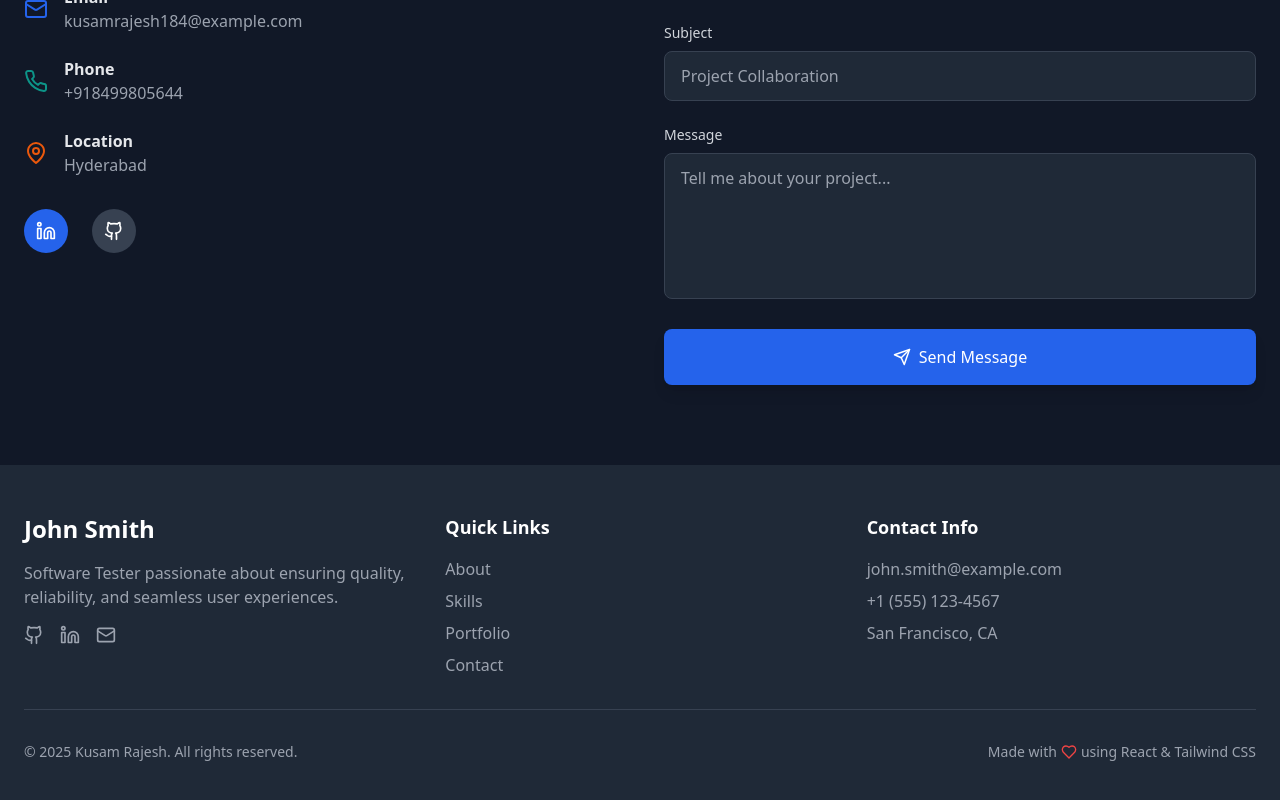
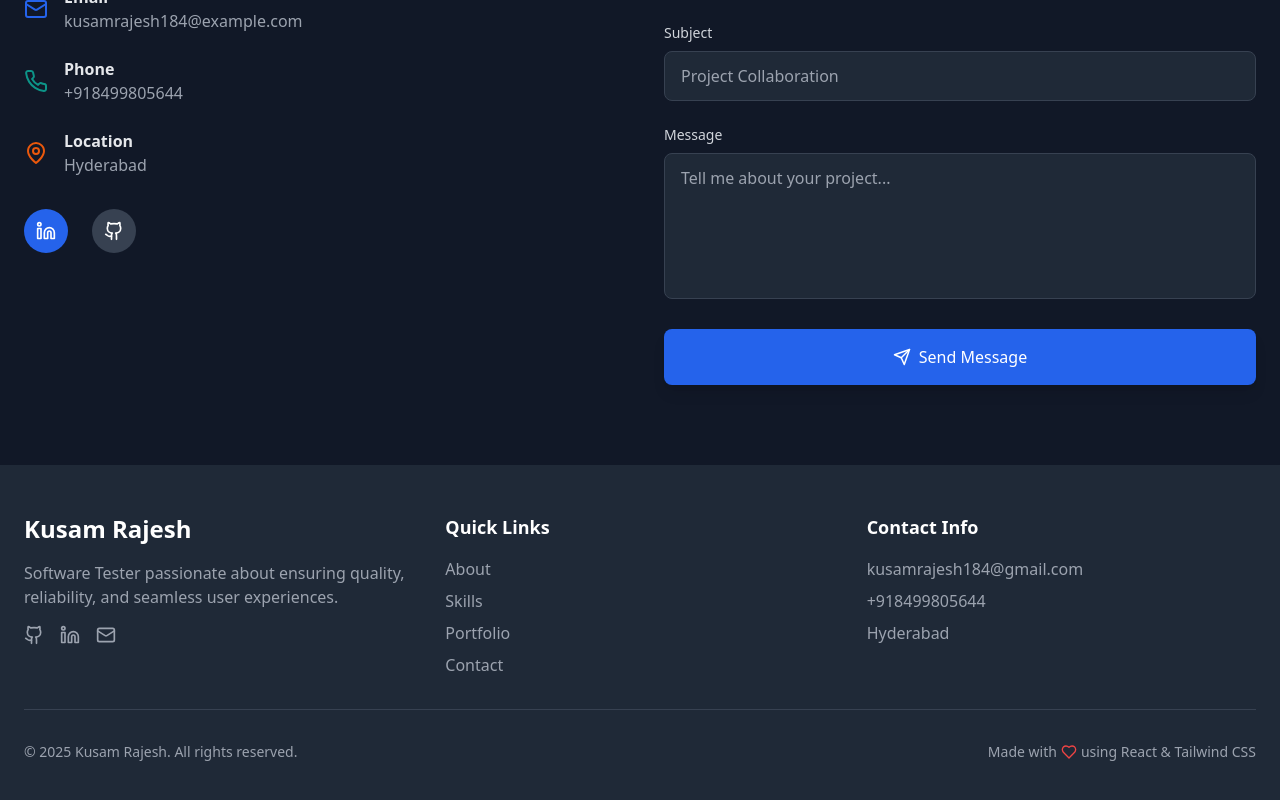
Before and after one commit to kusamrajesh/KusamRajesh-Portfolio, a React (Vite) app: page / in a window 1280 px wide. Shown: the part 4171-4971 px from the top of the page. Built offline with nearby package versions, Linux system fonts and the light colour scheme.

Commit message:
Updated Footer.tsx

```diff
--- a/src/components/Footer.tsx
+++ b/src/components/Footer.tsx
@@ -10,7 +10,7 @@ const Footer: React.FC = () => {
         <div className="grid md:grid-cols-3 gap-8 mb-8">
           {/* Brand Section */}
           <div>
-            <h3 className="text-2xl font-bold text-white mb-4">John Smith</h3>
+            <h3 className="text-2xl font-bold text-white mb-4">Kusam Rajesh</h3>
             <p className="text-gray-400 mb-4">
              Software Tester passionate about ensuring quality, reliability, and seamless user experiences.
             </p>
@@ -62,9 +62,9 @@ const Footer: React.FC = () => {
           <div>
             <h4 className="text-lg font-semibold text-white mb-4">Contact Info</h4>
             <div className="space-y-2 text-gray-400">
-              <p>john.smith@example.com</p>
-              <p>+1 (555) 123-4567</p>
-              <p>San Francisco, CA</p>
+              <p>kusamrajesh184@gmail.com</p>
+              <p>+918499805644</p>
+              <p>Hyderabad</p>
             </div>
           </div>
         </div>
```
